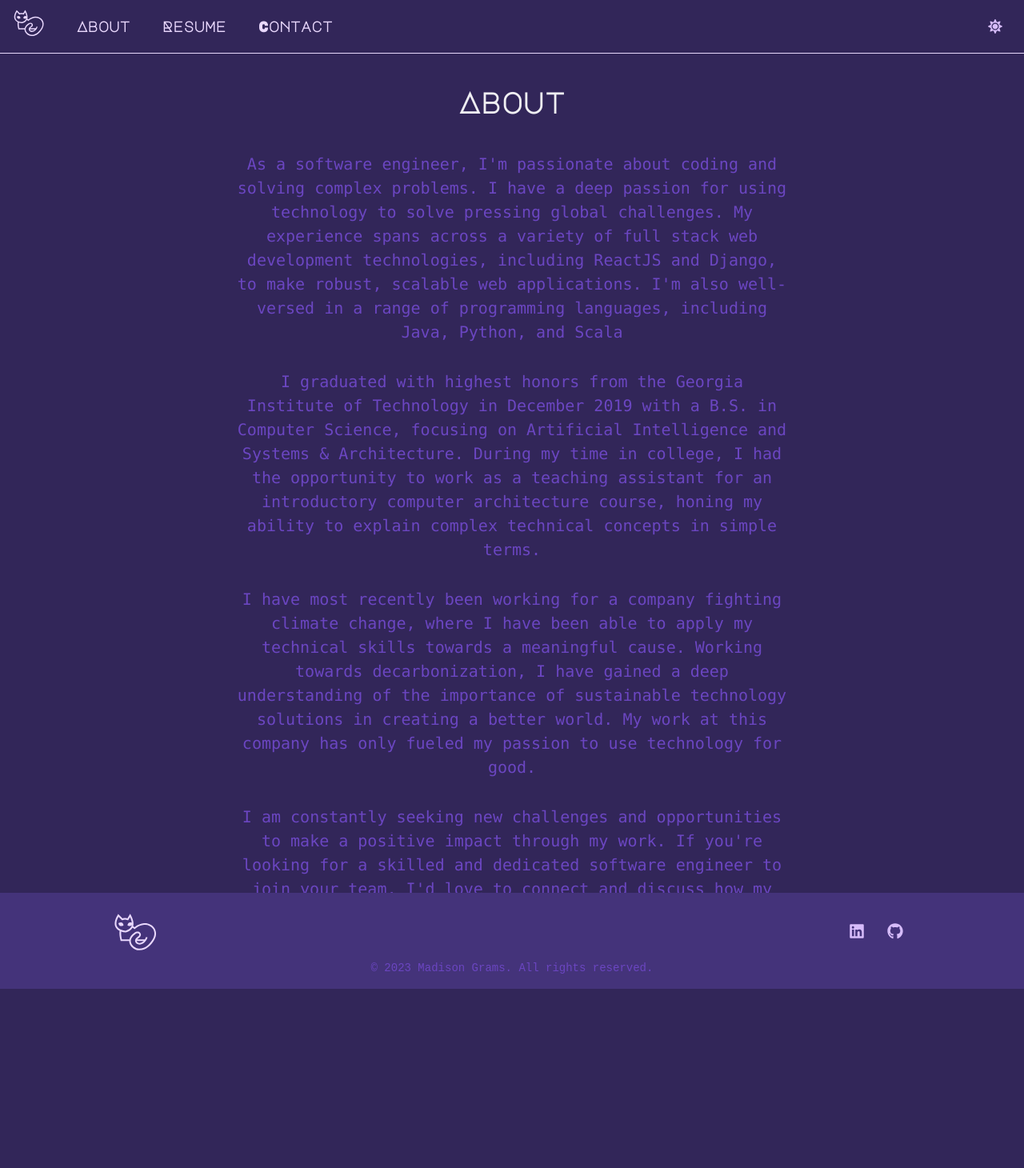
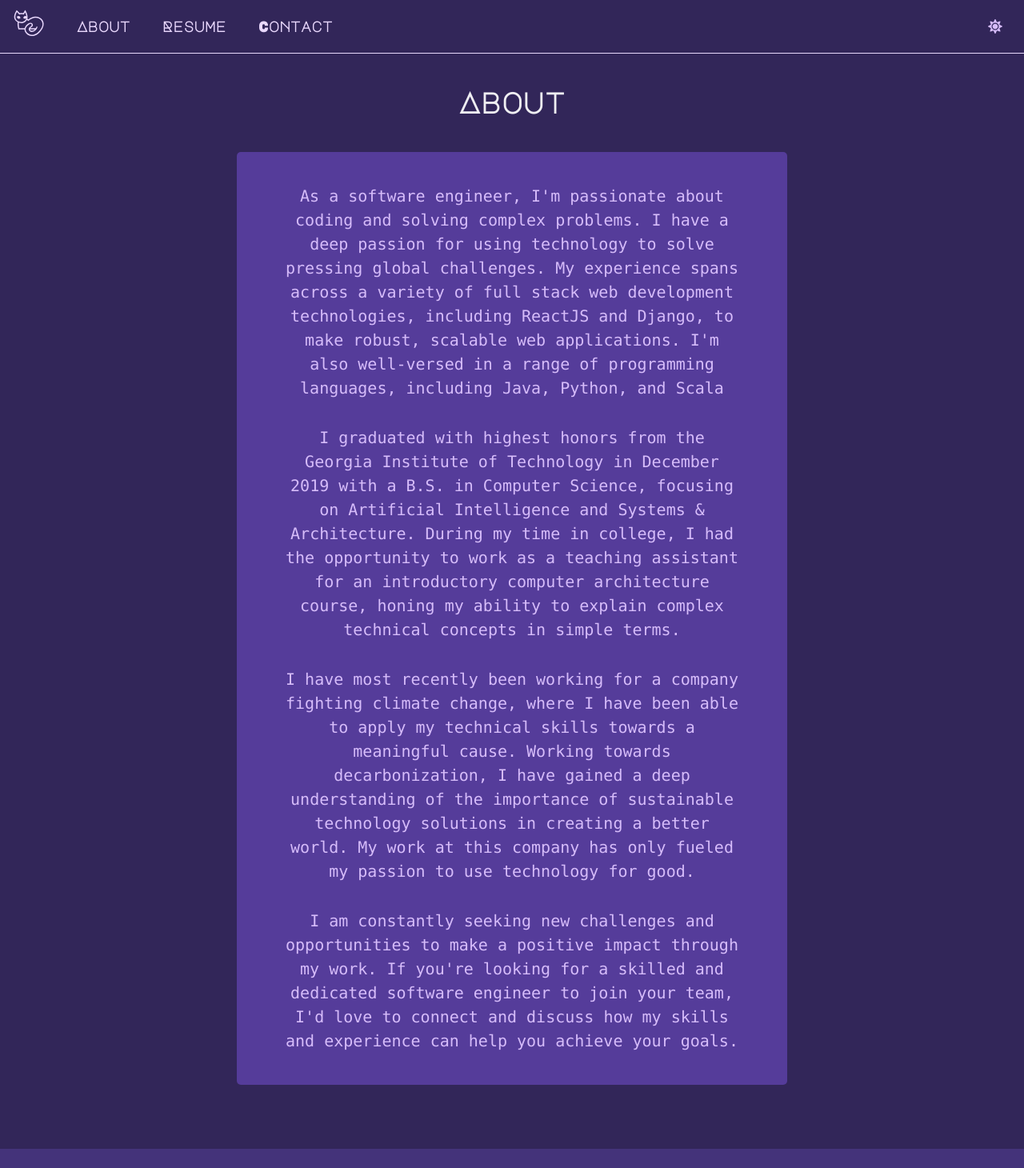
Before and after one commit to madisongrams/portfolio, a React (Create React App) app: page /about in a window 1280 px wide. Shown: the top 1460 px of the page at 80% size. Before the commit the page ends 1236 px from the top, so only its background shows below. Built offline with nearby package versions, Linux system fonts and the light colour scheme.

Commit message:
updating about page to have a container

```diff
--- a/src/components/footer/Footer.tsx
+++ b/src/components/footer/Footer.tsx
@@ -21,7 +21,6 @@ export default function Footer() {
       bottom={0}
       minWidth="100%"
       centerContent
-      position="absolute"
       color={color}
       sx={{
         clear: "both",
--- a/src/routes/about.tsx
+++ b/src/routes/about.tsx
@@ -1,11 +1,12 @@
-import { Box, Heading, Text, VStack } from "@chakra-ui/react";
+import { Box, Container, Heading, Text, VStack } from "@chakra-ui/react";
 
 export default function About() {
   return (
     <Box>
       <Heading>About</Heading>
-      <VStack fontFamily="mono" spacing={8} marginTop="10">
-        <Text>
+      <Container bgColor={"purple.700"} borderRadius={"5px"} marginTop="10">
+        <VStack fontFamily="mono" spacing={8} padding="10" color="purple.100">
+          <Text color="purple.200">
             {`As a software engineer, I'm passionate about coding and solving complex
         problems. I have a deep passion for using technology to solve pressing
         global challenges. My experience spans across a variety of full stack
@@ -13,7 +14,7 @@ export default function About() {
         robust, scalable web applications. I'm also well-versed in a range of
         programming languages, including Java, Python, and Scala`}
           </Text>
-        <Text>
+          <Text color="purple.200">
             {`I graduated
         with highest honors from the Georgia Institute of Technology in December
         2019 with a B.S. in Computer Science, focusing on Artificial
@@ -22,7 +23,7 @@ export default function About() {
         computer architecture course, honing my ability to explain complex
         technical concepts in simple terms.`}
           </Text>
-        <Text>
+          <Text color="purple.200">
             {` I have most recently been working
         for a company fighting climate change, where I have been able to apply
         my technical skills towards a meaningful cause. Working towards
@@ -30,7 +31,7 @@ export default function About() {
         sustainable technology solutions in creating a better world. My work at
         this company has only fueled my passion to use technology for good.`}
           </Text>
-        <Text>
+          <Text color="purple.200">
             {`I am
         constantly seeking new challenges and opportunities to make a positive
         impact through my work. If you're looking for a skilled and dedicated
@@ -38,6 +39,7 @@ export default function About() {
         my skills and experience can help you achieve your goals.`}
           </Text>
         </VStack>
+      </Container>
     </Box>
   );
 }
```
Lines whose indentation alone changed are shown as unchanged.
